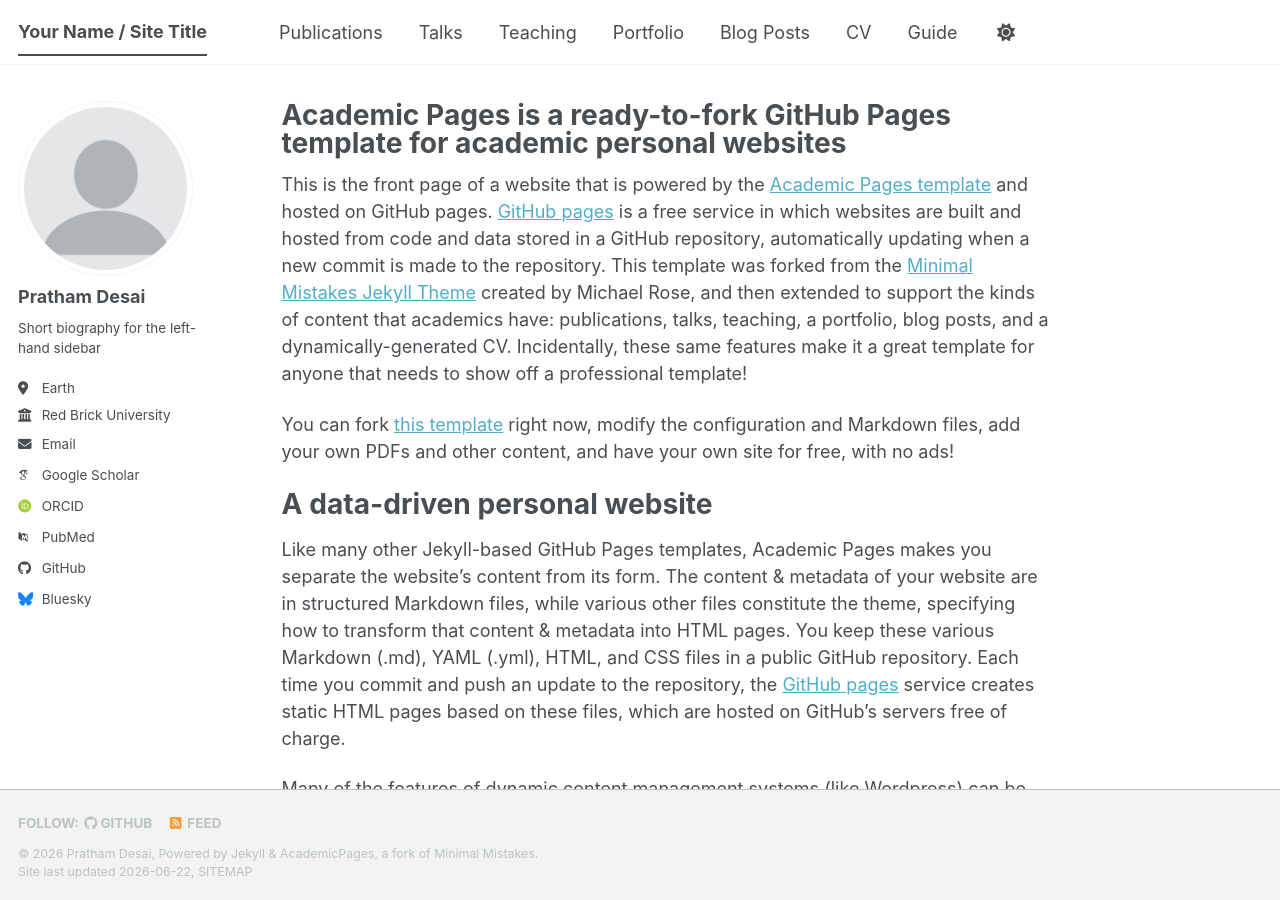
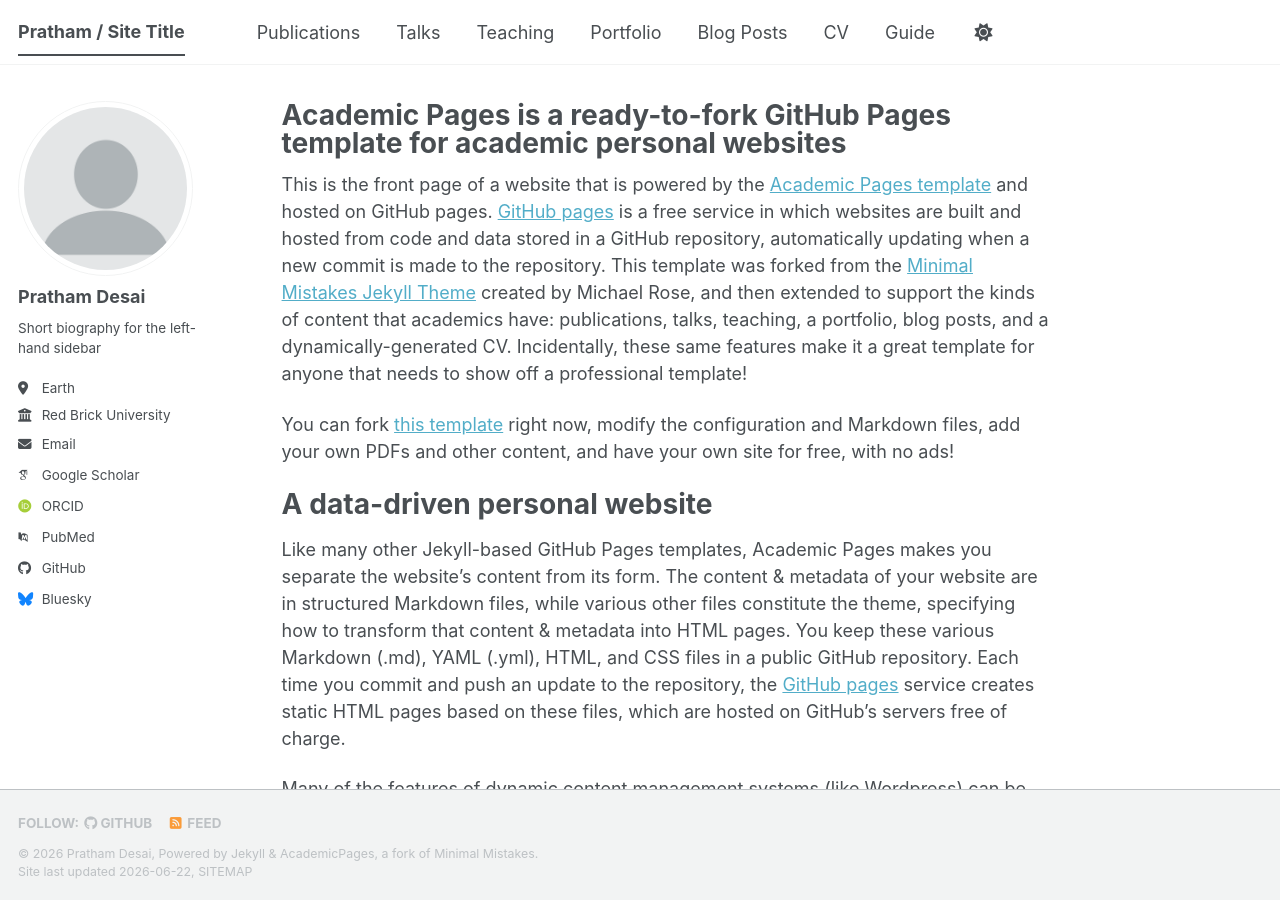
Before and after one commit to zer0-entropy/zer0-entropy.github.io, a Jekyll site: the page built from _pages/about.md, in a window 1280 px wide and 900 px high. Built offline with Jekyll 4.4.1, drawn with Linux system fonts in a browser that asks for light colours; some web fonts are replaced; a script bundle is joined from its source files by our own code; library files that are not in the unit come from our copies.

Commit message:
Update site title in configuration

```diff
--- a/_config.yml
+++ b/_config.yml
@@ -9,7 +9,7 @@
 # Basic Site Settings
 locale                   : "en-US"
 site_theme               : "default" # The available themes options are "default", "air", "sunrise", "mint", "dirt" and "contrast"
-title                    : "Your Name / Site Title"
+title                    : "Pratham / Site Title"
 title_separator          : "-"
 name                     : &name "Pratham Desai"
 description              : &description "Your Name's academic portfolio"   # Update this with a general description of your site, this is the default if not overridden by a page
```
